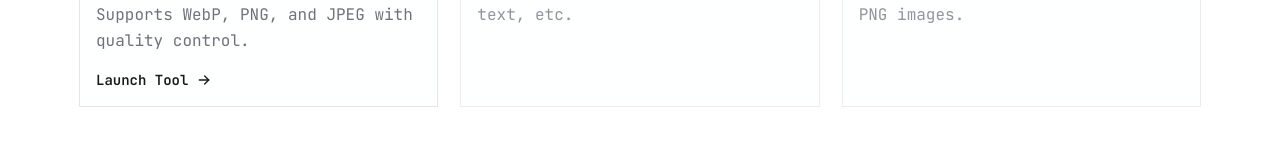
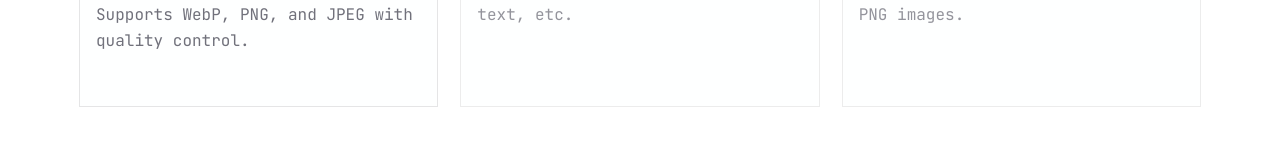
Before and after one commit to SokvisalMong/utils.vizzydizzy, a Next.js app: page / in a window 1280 px wide. Shown: the part 356-502 px from the top of the page. Built offline with nearby package versions, Linux system fonts and the light colour scheme.

Commit message:
refactor: replace conditional rendering of 'Launch Tool' with dynamic styling for 'Launch' button based on tool status.

```diff
--- a/app/page.tsx
+++ b/app/page.tsx
@@ -88,12 +88,13 @@ export default function Home() {
                   </CardDescription>
                 </CardHeader>
                 <CardContent>
-                  {isActive && (
-                    <div className="flex items-center gap-2 text-sm font-semibold text-primary">
-                      Launch Tool
-                      <IconArrowRight size={16} className="group-hover:translate-x-1 transition-transform" />
-                    </div>
-                  )}
+                  <div className={cn(
+                    "flex items-center gap-2 text-sm font-semibold text-primary transition-opacity duration-300",
+                    isActive ? "opacity-0 group-hover:opacity-100" : "opacity-0 pointer-events-none"
+                  )}>
+                    Launch
+                    <IconArrowRight size={16} className="group-hover:translate-x-1 transition-transform" />
+                  </div>
                 </CardContent>
               </Card>
             </Link>
```
